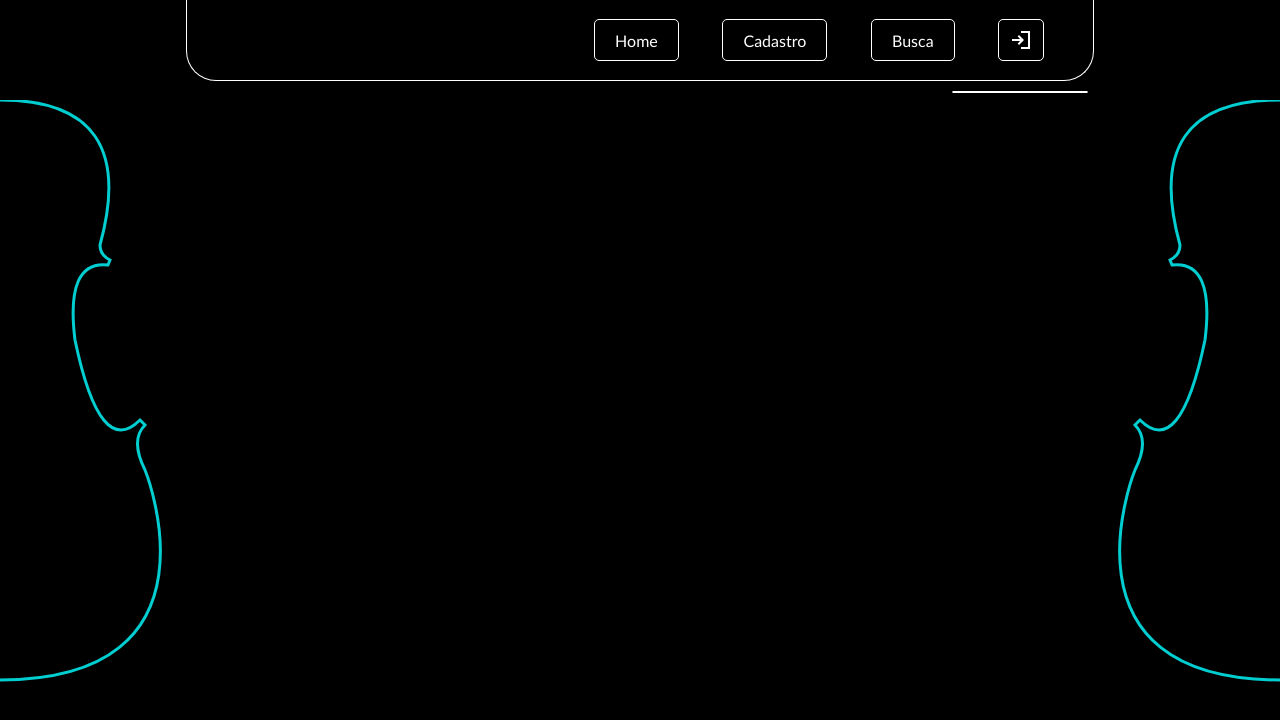
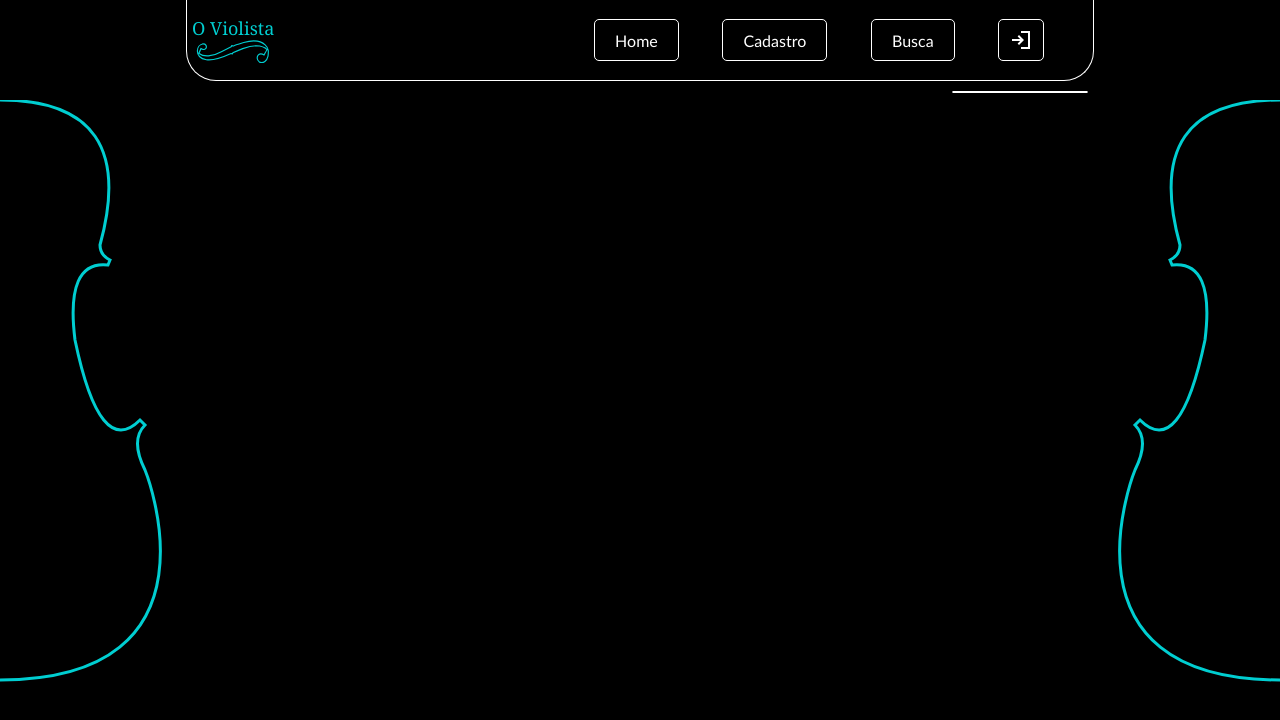
Before and after one commit to danielyuzo/2023_CCO1_Atividades, a website: page ProjIndividual/site/public/index.html in a window 1280 px wide. Drawn offline with Linux system fonts and the light colour scheme; no server answers.

Commit message:
Adição de ícone

```diff
--- a/ProjIndividual/site/public/css/style.css
+++ b/ProjIndividual/site/public/css/style.css
@@ -61,6 +61,15 @@ body {
     border-right: 1px solid var(--mainColor);
     border-bottom-left-radius: 30px;
     border-bottom-right-radius: 30px;
+}
+
+.header .icone {
+    display: flex;
+    flex-direction: column;
+    align-items: center;
+    color: var(--accentColor);
+    font-family: Cambria, Cochin, Georgia, Times, 'Times New Roman', serif;
+    font-size: large;
 }
 
 .header ul {
--- a/ProjIndividual/site/public/js/funcoes.js
+++ b/ProjIndividual/site/public/js/funcoes.js
@@ -8,7 +8,9 @@ function validarSessao(adm) {
 
 function printarHeader() {
     var texto = `
-        <div>
+        <div class="icone">
+        O Violista
+        <img src="./img/icon_underline.svg">
         </div>
         <ul>
             <li onclick="window.location = 'index.html'"><a>Home</a></li>`;
```
Also changed, not shown: ProjIndividual/site/public/img/icon.svg (added), ProjIndividual/site/public/img/icon_underline.svg (added).
